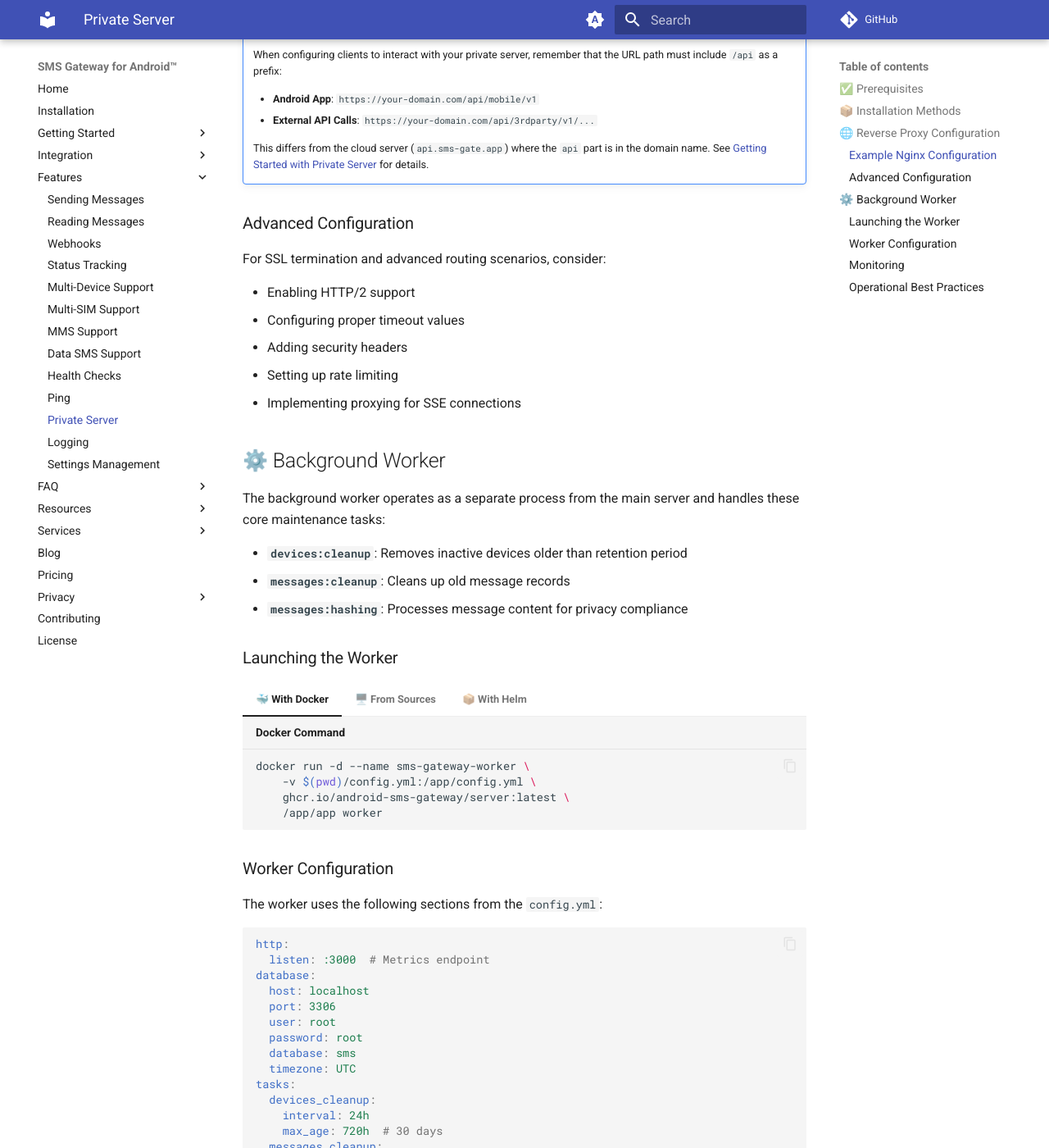
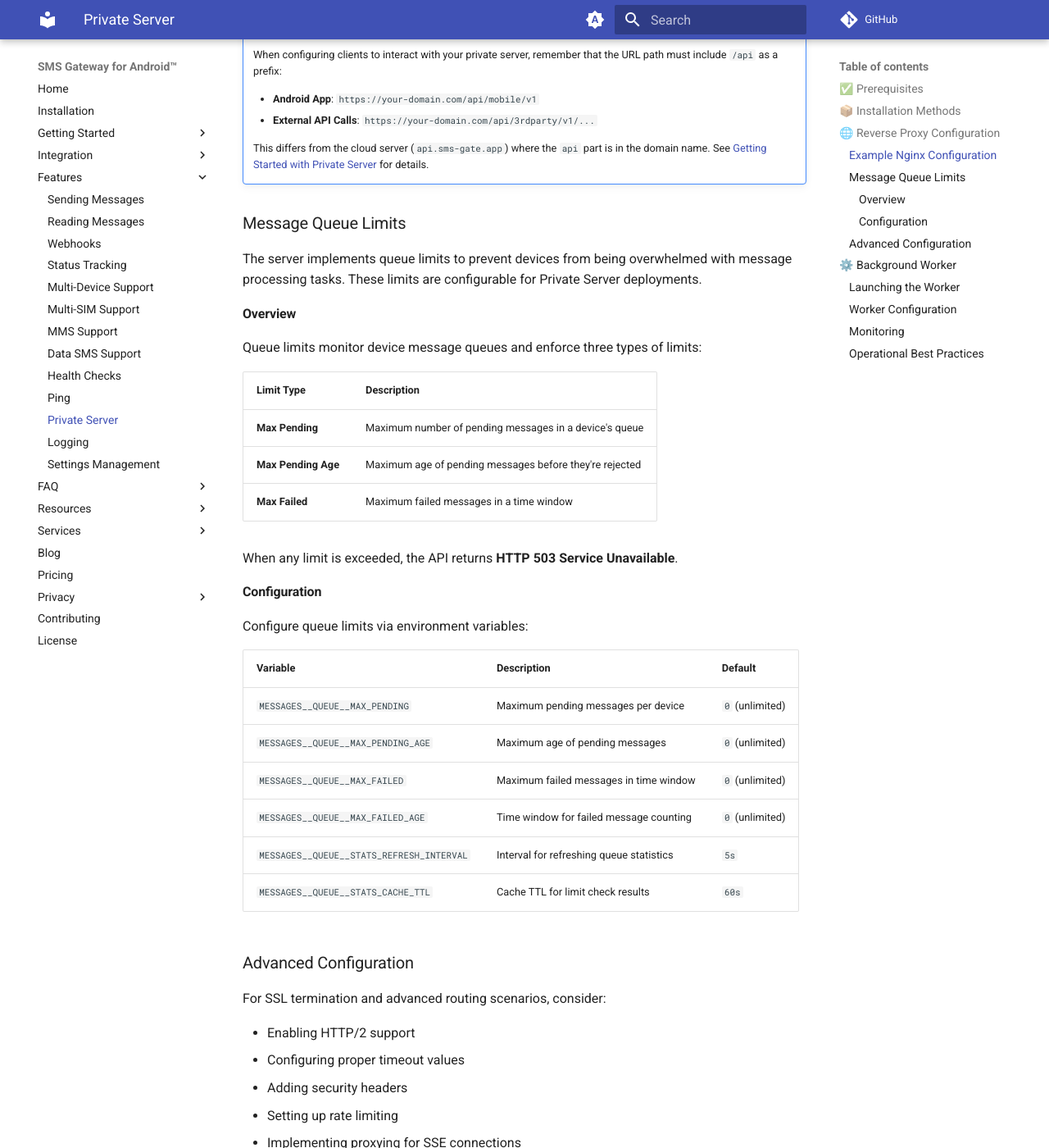
Before and after one commit to android-sms-gateway/docs-web, an MkDocs documentation site: the page built from docs/features/private-server.md, in a window 1280 px wide and 1400 px high, scrolled down 1798 px. Shown: the whole window at 82% size. Built offline with MkDocs 1.6.1 and Material for MkDocs 9.7.7, drawn with Linux system fonts in a browser that asks for light colours; comment, search, counter and statistics services are not loaded.

Commit message:
[features] message queue limits

```diff
--- a/docs/features/private-server.md
+++ b/docs/features/private-server.md
@@ -150,6 +150,35 @@ location / {
 
     This differs from the cloud server (`api.sms-gate.app`) where the `api` part is in the domain name. See [Getting Started with Private Server](../getting-started/private-server.md#using-the-api) for details.
 
+### Message Queue Limits
+
+The server implements queue limits to prevent devices from being overwhelmed with message processing tasks. These limits are configurable for Private Server deployments.
+
+#### Overview
+
+Queue limits monitor device message queues and enforce three types of limits:
+
+| Limit Type          | Description                                             |
+| ------------------- | ------------------------------------------------------- |
+| **Max Pending**     | Maximum number of pending messages in a device's queue  |
+| **Max Pending Age** | Maximum age of pending messages before they're rejected |
+| **Max Failed**      | Maximum failed messages in a time window                |
+
+When any limit is exceeded, the API returns **HTTP 503 Service Unavailable**.
+
+#### Configuration
+
+Configure queue limits via environment variables:
+
+| Variable                                  | Description                              | Default         |
+| ----------------------------------------- | ---------------------------------------- | --------------- |
+| `MESSAGES__QUEUE__MAX_PENDING`            | Maximum pending messages per device      | `0` (unlimited) |
+| `MESSAGES__QUEUE__MAX_PENDING_AGE`        | Maximum age of pending messages          | `0` (unlimited) |
+| `MESSAGES__QUEUE__MAX_FAILED`             | Maximum failed messages in time window   | `0` (unlimited) |
+| `MESSAGES__QUEUE__MAX_FAILED_AGE`         | Time window for failed message counting  | `0` (unlimited) |
+| `MESSAGES__QUEUE__STATS_REFRESH_INTERVAL` | Interval for refreshing queue statistics | `5s`            |
+| `MESSAGES__QUEUE__STATS_CACHE_TTL`        | Cache TTL for limit check results        | `60s`           |
+
 ### Advanced Configuration
 
 For SSL termination and advanced routing scenarios, consider:
```
Also changed, not shown: docs/blog/posts/2026-05-06_message-queue-limits.md (added, +87 -0 lines), docs/features/sending-messages.md (+51 -0 lines), docs/skill.md (+22 -1 lines).
